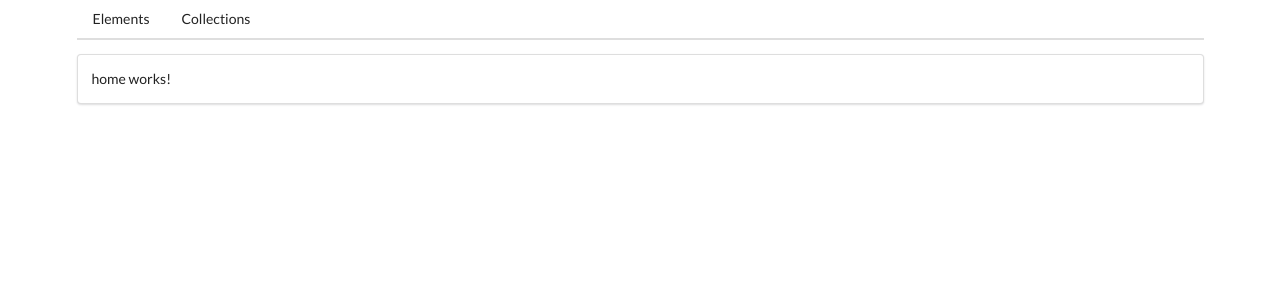
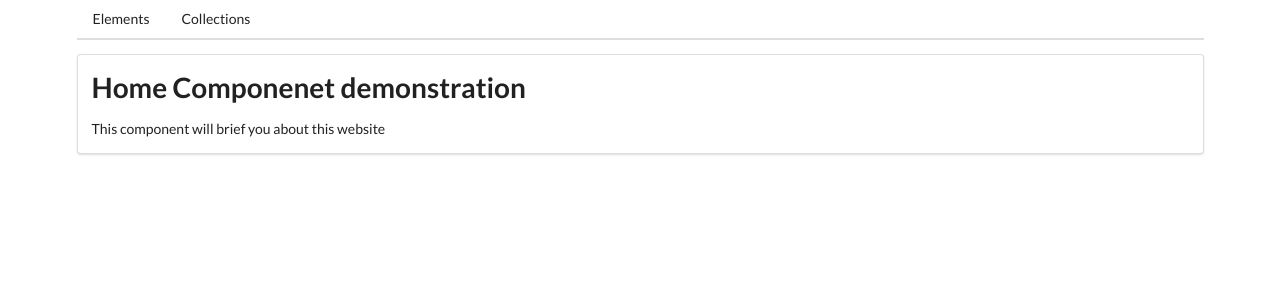
Before and after one commit to rikkhanna/angular-comps, an Angular app: page / in a window 1280 px wide. Shown: the top 300 px of the page. Built offline with nearby package versions, Linux system fonts and the light colour scheme.

Commit message:
added some html

```diff
--- a/src/app/home/home.component.html
+++ b/src/app/home/home.component.html
@@ -1 +1,2 @@
-<p>home works!</p>
+<h1>Home Componenet demonstration</h1>
+<p>This component will brief you about this website</p>
```
